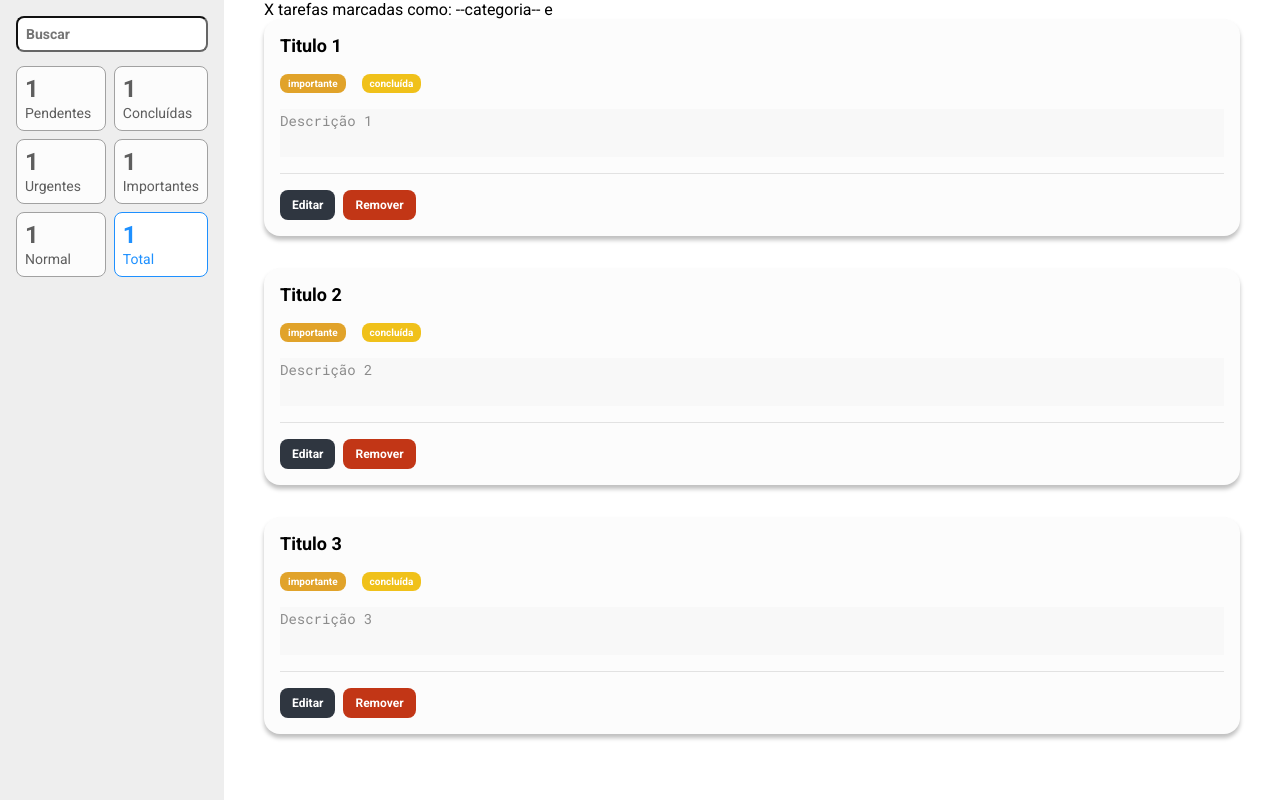
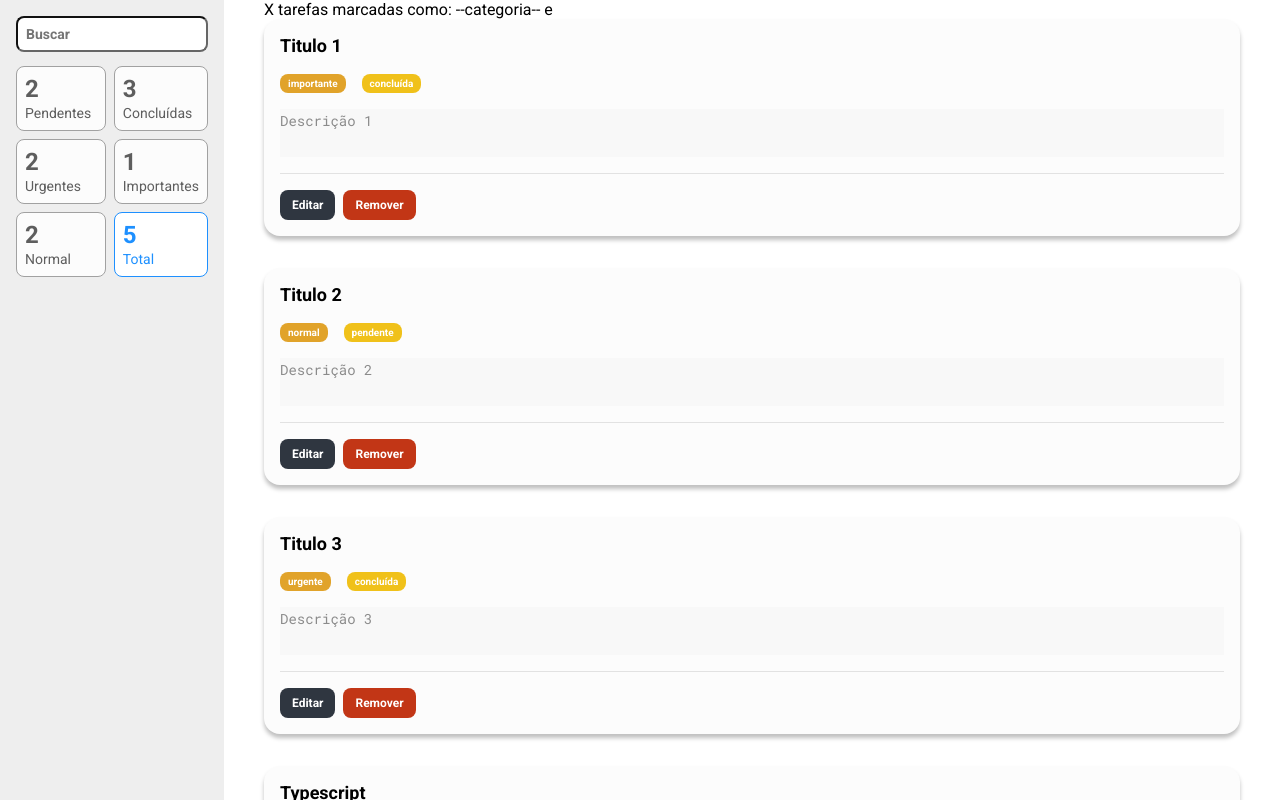
Before and after one commit to dayaneglsantos/Projeto5-EBAC-TodoList, a React (Create React App) app: page / in a window 1280 px wide. Built offline with nearby package versions, Linux system fonts and the light colour scheme.

Commit message:
Filtrando tarefas

```diff
--- a/src/components/FiltroCard/index.tsx
+++ b/src/components/FiltroCard/index.tsx
@@ -1,16 +1,48 @@
 import * as S from './styles'
+import * as enums from '../../utils/enums/tarefa'
+import { useDispatch, useSelector } from 'react-redux'
+import { RootReducer } from '../../store'
+import { alteraFiltro } from '../../store/reducers/filtro'
 
 export type Props = {
-  ativo?: boolean
   legenda: string
-  contador: number
+  criterio: 'prioridade' | 'status' | 'todas'
+  valor?: enums.Prioridade | enums.Status
 }
 
-const FiltroCard = ({ ativo, legenda, contador }: Props) => (
-  <S.Card ativo={ativo}>
-    <S.Contador>{contador}</S.Contador>
-    <S.Label>{legenda}</S.Label>
-  </S.Card>
-)
+const FiltroCard = ({ legenda, criterio, valor }: Props) => {
+  const dispatch = useDispatch()
+  const { filtro, tarefas } = useSelector((state: RootReducer) => state)
 
+  const verificaAtivo = () => {
+    const mesmoCriterio = filtro.criterio === criterio
+    const mesmoValor = filtro.valor === valor
+
+    return mesmoCriterio && mesmoValor
+  }
+
+  const contadorTarefas = () => {
+    if (criterio === 'todas') return tarefas.itens.length
+    if (criterio === 'prioridade') {
+      return tarefas.itens.filter((t) => t.prioridade === valor).length
+    }
+    if (criterio === 'status') {
+      return tarefas.itens.filter((t) => t.status === valor).length
+    }
+  }
+
+  const filtrar = () => {
+    dispatch(alteraFiltro({ criterio, valor }))
+  }
+
+  const ativo = verificaAtivo()
+  const contador = contadorTarefas()
+
+  return (
+    <S.Card ativo={ativo} onClick={filtrar}>
+      <S.Contador>{contador}</S.Contador>
+      <S.Label>{legenda}</S.Label>
+    </S.Card>
+  )
+}
 export default FiltroCard
--- a/src/components/FiltroCard/styles.ts
+++ b/src/components/FiltroCard/styles.ts
@@ -1,15 +1,16 @@
 import styled from 'styled-components'
-import { Props } from '.'
 
-// Criada nova Props SEM as propriedades de contador e legenda (não faz sentido utiliza-las aqui)
-type PropsAtivo = Omit<Props, 'contador' | 'legenda'>
+type Props = {
+  ativo: boolean
+}
 
-export const Card = styled.div<PropsAtivo>`
+export const Card = styled.div<Props>`
   padding: 8px;
   color: ${(props) => (props.ativo ? '#1e90ff' : '#5e5e5e')};
   background-color: ${(props) => (props.ativo ? '#fff' : '#fcfcfc')};
   border-radius: 8px;
   border: 1px solid ${(props) => (props.ativo ? '#1e90ff' : '#a1a1a1')};
+  cursor: pointer;
 `
 
 export const Contador = styled.span`
--- a/src/containers/Lista de Tarefas/index.tsx
+++ b/src/containers/Lista de Tarefas/index.tsx
@@ -5,12 +5,29 @@
 
 const ListaTarefas = () => {
   const { itens } = useSelector((state: RootReducer) => state.tarefas)
-  const { termo } = useSelector((state: RootReducer) => state.filtro)
+  const { termo, criterio, valor } = useSelector(
+    (state: RootReducer) => state.filtro
+  )
 
   const filtraTarefas = () => {
-    return itens.filter(
-      (it) => it.titulo.toLowerCase().search(termo.toLowerCase()) >= 0
-    )
+    let tarefasFiltradas = itens
+
+    if (termo !== undefined) {
+      tarefasFiltradas = tarefasFiltradas.filter(
+        (it) => it.titulo.toLowerCase().search(termo.toLowerCase()) >= 0
+      )
+
+      if (criterio === 'prioridade') {
+        tarefasFiltradas = tarefasFiltradas.filter(
+          (it) => it.prioridade === valor
+        )
+      }
+      if (criterio === 'status') {
+        tarefasFiltradas = tarefasFiltradas.filter((it) => it.status === valor)
+      }
+      return tarefasFiltradas
+    }
+    return itens
   }
 
   return (
--- a/src/containers/aside/index.tsx
+++ b/src/containers/aside/index.tsx
@@ -3,6 +3,7 @@
 import * as S from './styles'
 import { RootReducer } from '../../store'
 import { alteraTermo } from '../../store/reducers/filtro'
+import * as enums from '../../utils/enums/tarefa'
 
 const Aside = () => {
   const dispatch = useDispatch()
@@ -18,12 +19,32 @@
           onChange={(e) => dispatch(alteraTermo(e.target.value))}
         />
         <S.Filtros>
-          <FiltroCard legenda="Pendentes" contador={1} />
-          <FiltroCard legenda="Concluídas" contador={1} />
-          <FiltroCard legenda="Urgentes" contador={1} />
-          <FiltroCard legenda="Importantes" contador={1} />
-          <FiltroCard legenda="Normal" contador={1} />
-          <FiltroCard ativo legenda="Total" contador={1} />
+          <FiltroCard
+            criterio="status"
+            valor={enums.Status.PENDENTE}
+            legenda="Pendentes"
+          />
+          <FiltroCard
+            criterio="status"
+            valor={enums.Status.CONCLUIDA}
+            legenda="Concluídas"
+          />
+          <FiltroCard
+            criterio="prioridade"
+            valor={enums.Prioridade.URGENTE}
+            legenda="Urgentes"
+          />
+          <FiltroCard
+            valor={enums.Prioridade.IMPORTANTE}
+            legenda="Importantes"
+            criterio="prioridade"
+          />
+          <FiltroCard
+            criterio="prioridade"
+            valor={enums.Prioridade.NORMAL}
+            legenda="Normal"
+          />
+          <FiltroCard criterio="todas" legenda="Total" />
         </S.Filtros>
       </div>
     </S.Aside>
--- a/src/store/reducers/filtro.ts
+++ b/src/store/reducers/filtro.ts
@@ -2,7 +2,7 @@
 import * as Enums from '../../utils/enums/tarefa'
 
 type FiltroState = {
-  termo: string
+  termo?: string
   criterio: 'prioridade' | 'status' | 'todas'
   valor?: Enums.Prioridade | Enums.Status
 }
@@ -18,9 +18,13 @@
   reducers: {
     alteraTermo: (state, action: PayloadAction<string>) => {
       state.termo = action.payload
+    },
+    alteraFiltro: (state, action: PayloadAction<FiltroState>) => {
+      state.criterio = action.payload.criterio
+      state.valor = action.payload.valor
     }
   }
 })
 
-export const { alteraTermo } = filtroSlice.actions
+export const { alteraTermo, alteraFiltro } = filtroSlice.actions
 export default filtroSlice.reducer
--- a/src/store/reducers/tarefas.ts
+++ b/src/store/reducers/tarefas.ts
@@ -17,16 +17,30 @@
     },
     {
       titulo: 'Titulo 2',
-      prioridade: Enums.Prioridade.IMPORTANTE,
+      prioridade: Enums.Prioridade.NORMAL,
       descricao: 'Descrição 2',
-      status: Enums.Status.CONCLUIDA,
+      status: Enums.Status.PENDENTE,
       id: 2
     },
     {
       titulo: 'Titulo 3',
-      prioridade: Enums.Prioridade.IMPORTANTE,
+      prioridade: Enums.Prioridade.URGENTE,
       descricao: 'Descrição 3',
       status: Enums.Status.CONCLUIDA,
+      id: 3
+    },
+    {
+      titulo: 'Typescript',
+      prioridade: Enums.Prioridade.NORMAL,
+      descricao: 'Descrição 3',
+      status: Enums.Status.CONCLUIDA,
+      id: 3
+    },
+    {
+      titulo: 'Javascript',
+      prioridade: Enums.Prioridade.URGENTE,
+      descricao: 'Descrição 3',
+      status: Enums.Status.PENDENTE,
       id: 3
     }
   ]
```
